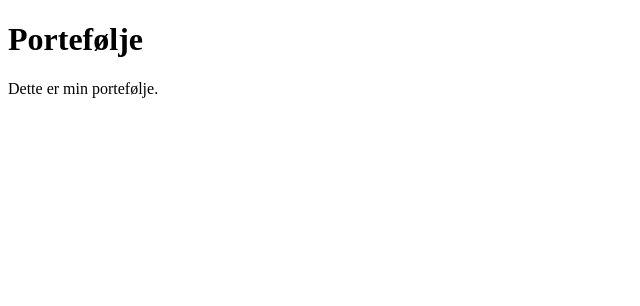
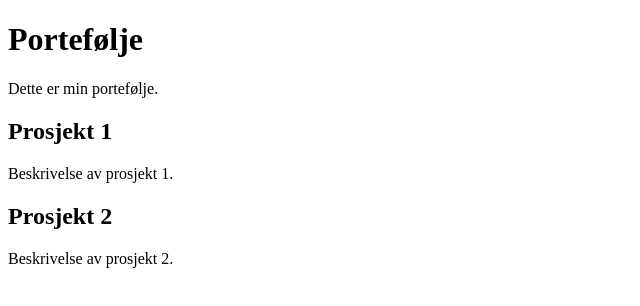
Before and after one commit to FilipEL00/Prosjekt_IT2805_45, a plain HTML site: page portfolio.html in a window 1280 px wide. Shown: the whole page, without its empty margins (0-640 px from the left). Drawn offline with Linux system fonts and the light colour scheme.

Commit message:
Endringer

```diff
--- a/portfolio.html
+++ b/portfolio.html
@@ -7,6 +7,16 @@
     </head>
     <body>
         <h1>Portefølje</h1>
-        <p>Dette er min portefølje.</p>
+        <section>
+            <p>Dette er min portefølje.</p>
+            <div>
+                <h2>Prosjekt 1</h2>
+                <p>Beskrivelse av prosjekt 1.</p>
+            </div>
+            <div>
+                <h2>Prosjekt 2</h2>
+                <p>Beskrivelse av prosjekt 2.</p>
+            </div>
+        </section>
     </body>
 </html>
```
